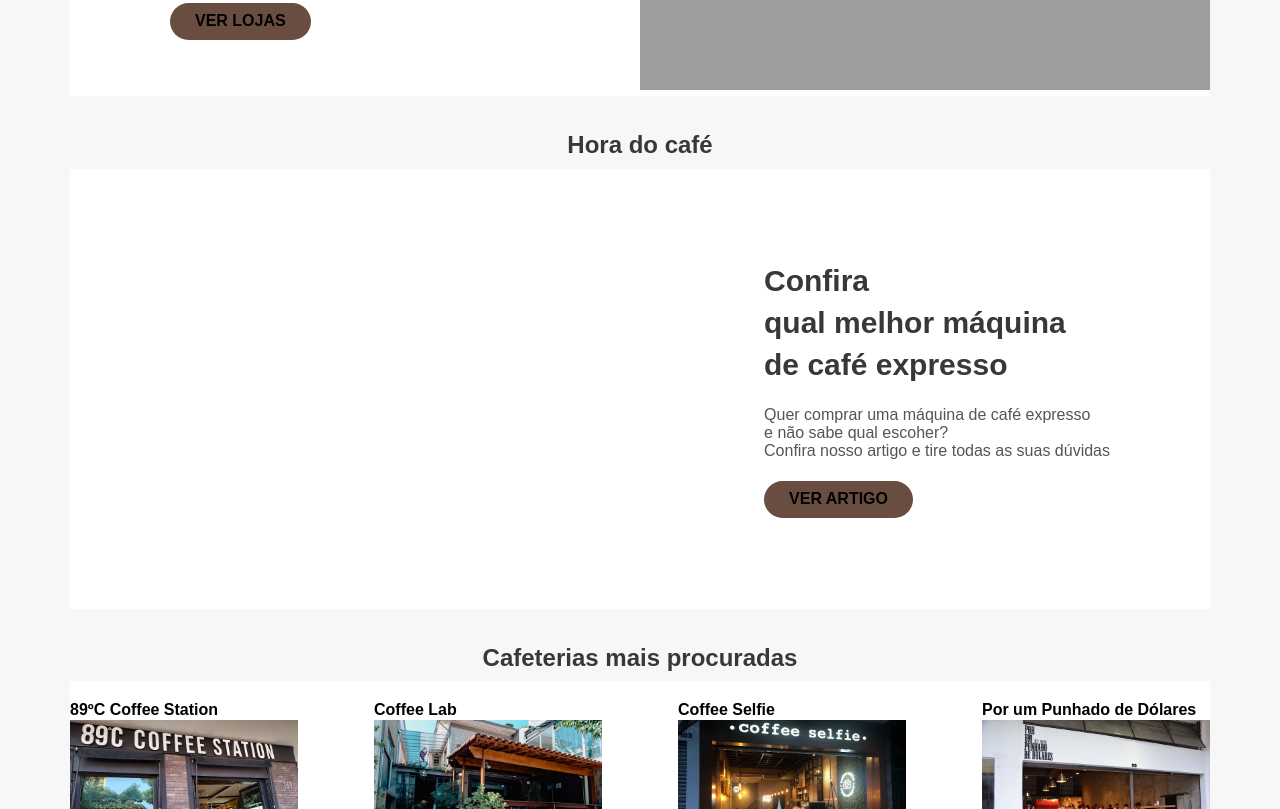
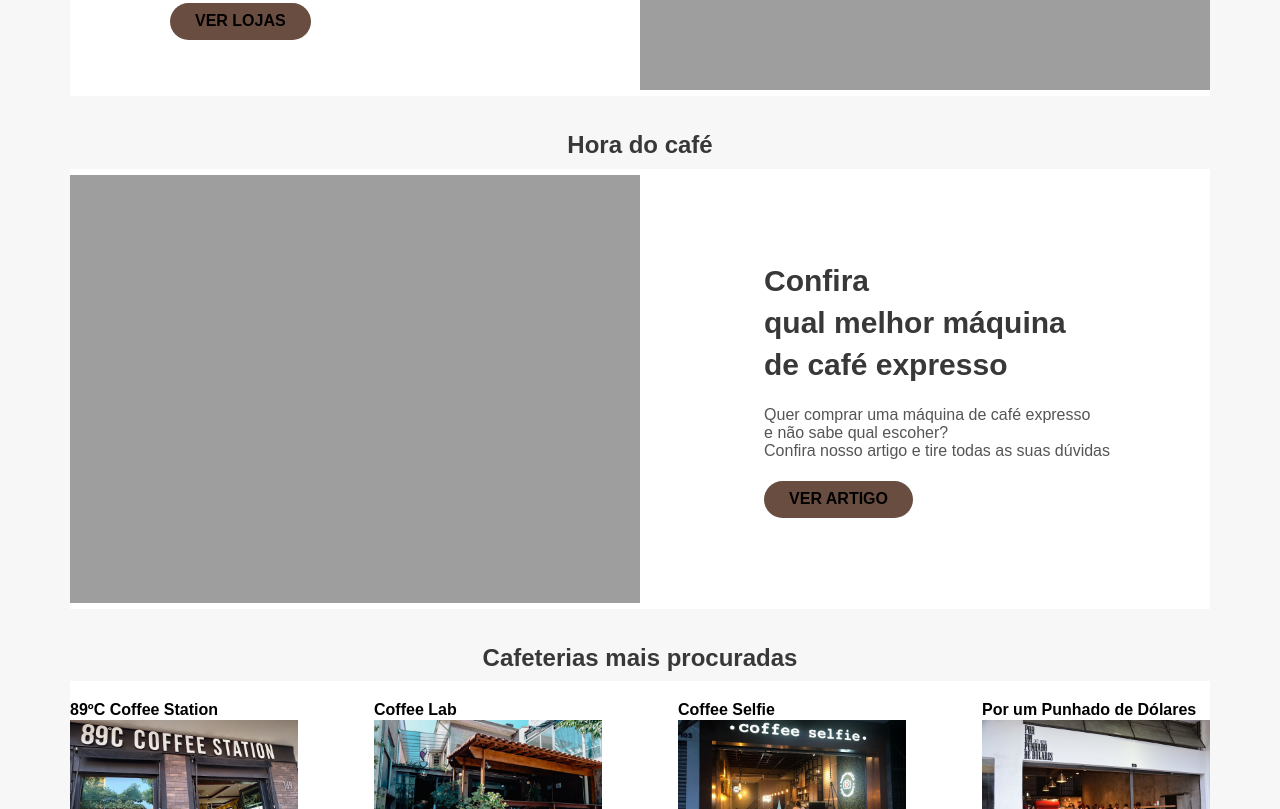
Before and after one commit to EricBortoleto/coffeetime, a plain HTML site: page index.html in a window 1280 px wide. Shown: the part 409-1218 px from the top of the page. Drawn offline with nearby package versions, Linux system fonts and the light colour scheme; the site is published under a folder, as on GitHub Pages, so addresses that start at the root find nothing.

Commit message:
alteração no CSS

```diff
--- a/CSS/style.css
+++ b/CSS/style.css
@@ -176,7 +176,7 @@ main {
   width: 50%;
   max-width: 1140px;
   overflow: hidden;
-  background-image: url(/img/banner2.jpg);
+  background-image: url(../img/banner2.jpg);
   background-size: contain;
   background-repeat: no-repeat;
   background-position: center;
```
